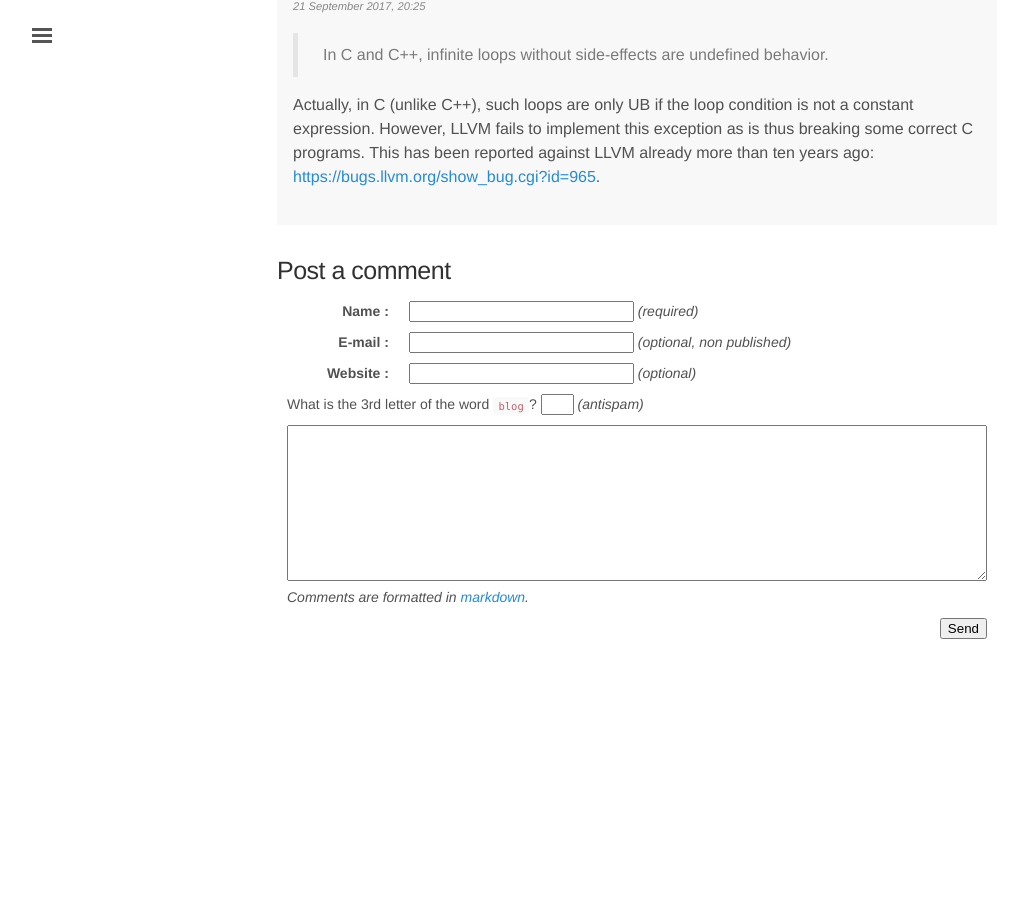
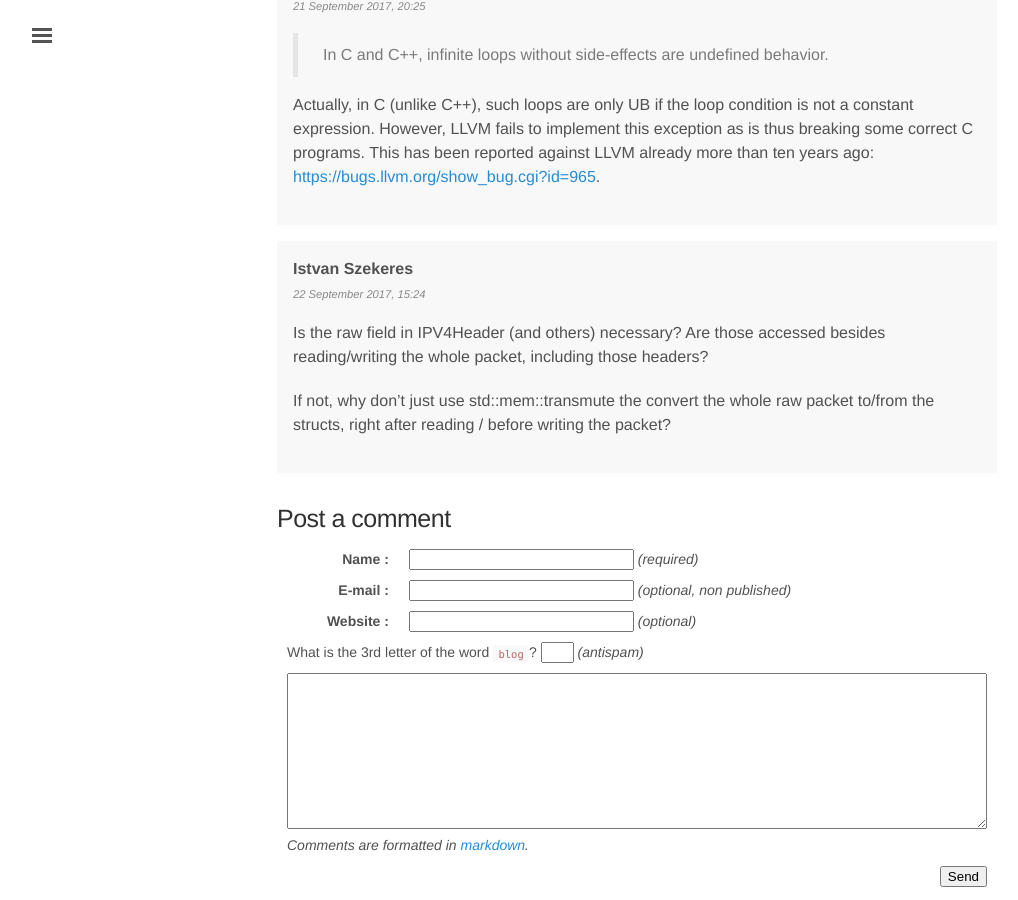
Before and after one commit to rom1v/blog.rom1v.com, a Jekyll site: the page built from _posts/2017-09-21-gnirehtet-rewritten-in-rust.md, in a window 1280 px wide and 900 px high, scrolled down 23695 px. Shown: the whole window, without its empty margins (3-1021 px from the left). Built offline with Jekyll 4.4.1, drawn with Linux system fonts in a browser that asks for light colours; before the commit the page ends 24359 px from its top, so only the background shows below that.

Commit message:
Publish comment 2 for gnirehtet-rust (en)

```diff
--- a/_data/comments-2017-09-gnirehtet-rewritten-in-rust.yaml
+++ b/_data/comments-2017-09-gnirehtet-rewritten-in-rust.yaml
@@ -9,3 +9,12 @@
     as is thus breaking some correct C programs.  This has been reported against
     LLVM already more than ten years ago:
     <https://bugs.llvm.org/show_bug.cgi?id=965>.
+- id: 2
+  author: Istvan Szekeres
+  date: 2017-09-22 15:24:26+02:00
+  contents: |
+    Is the raw field in IPV4Header (and others) necessary? Are those accessed
+    besides reading/writing the whole packet, including those headers?
+
+    If not, why don't just use std::mem::transmute the convert the whole raw
+    packet to/from the structs, right after reading / before writing the packet?
```
